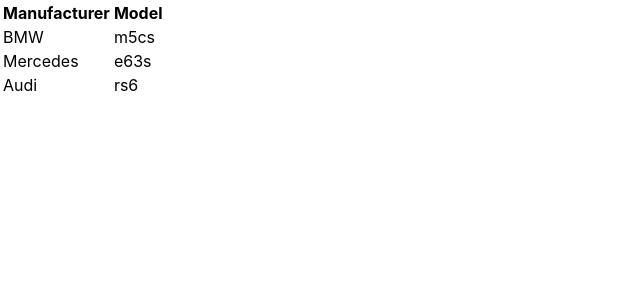
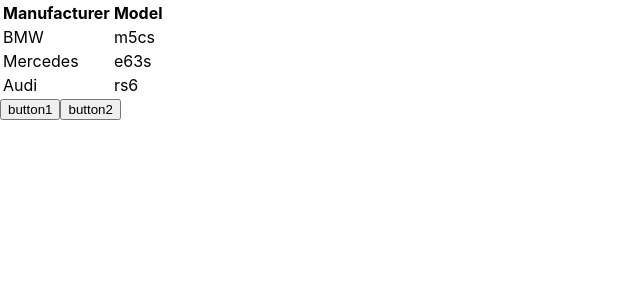
Before and after one commit to TinyMan66/micro-tasks, a React (Create React App) app: page / in a window 1280 px wide. Shown: the top 300 px of the page, without its empty margins (0-640 px from the left). Built offline with nearby package versions, Linux system fonts and the light colour scheme.

Commit message:
Create universal Button component

```diff
--- a/src/App.tsx
+++ b/src/App.tsx
@@ -1,6 +1,7 @@
 import React from 'react';
 import './App.css';
 import {TopCars} from "./Components/TopCars";
+import {Button} from "./Components/Button";
 
 function App() {
 
@@ -11,9 +12,22 @@
         {manufacturer: 'Mercedes', model: 'e63s'},
         {manufacturer: 'Audi', model: 'rs6'}
     ]
+
+    //micro task 03 universal button:
+
+    const button1foo = (subscriber: string, age: number, address: string) => {
+        console.log(subscriber, age, address);
+    }
+
+    const button2foo = (subscriber: string) => {
+        console.log(subscriber);
+    }
+
     return (
         <div className="App">
             <TopCars topCars={topCars}/>
+            <Button name={'button1'} callBack={() => button1foo("I'm Ivan", 21, 'live in Moscow')}/>
+            <Button name={'button2'} callBack={() => button2foo("I'm Dima")}/>
         </div>
     );
 }
--- /dev/null
+++ b/src/Components/Button.tsx
@@ -0,0 +1,16 @@
+import React from 'react';
+
+type ButtonType = {
+    name: string
+    callBack: () => void
+}
+export const Button: React.FC<ButtonType> = ({name, callBack}) => {
+
+    const onClickHandler = () => {
+        callBack()
+    }
+
+    return (
+        <button onClick={onClickHandler}>{name}</button>
+    );
+};
```
